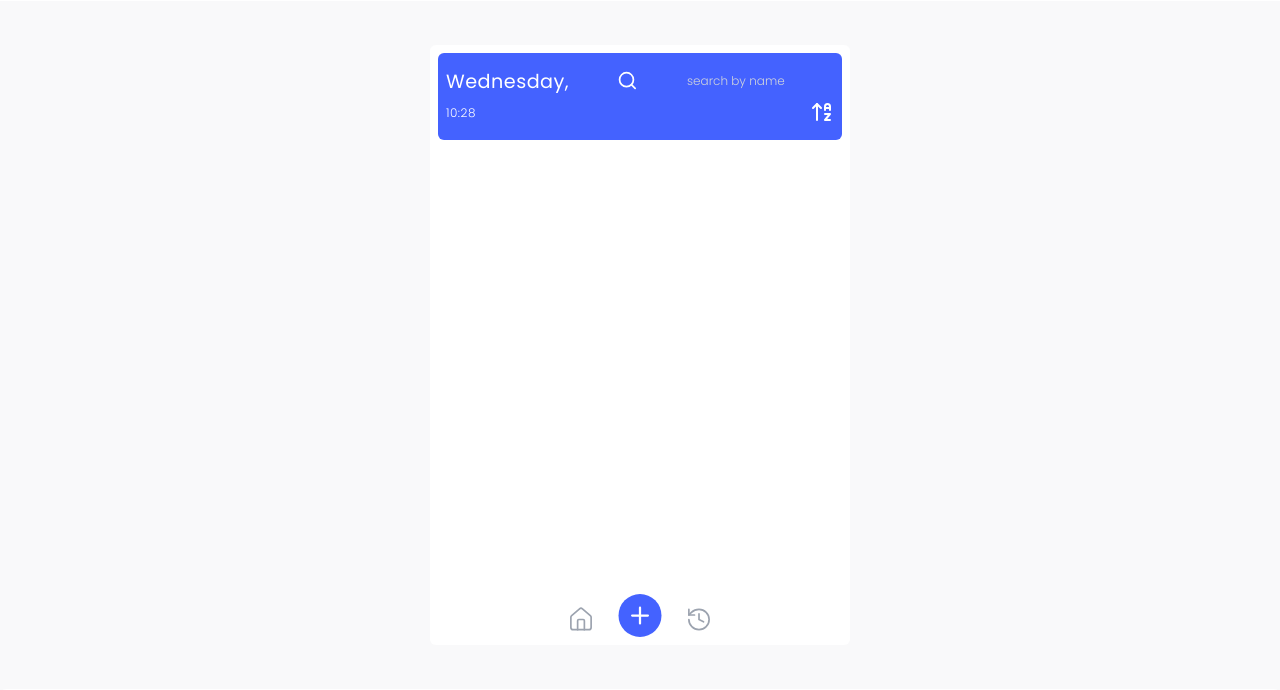
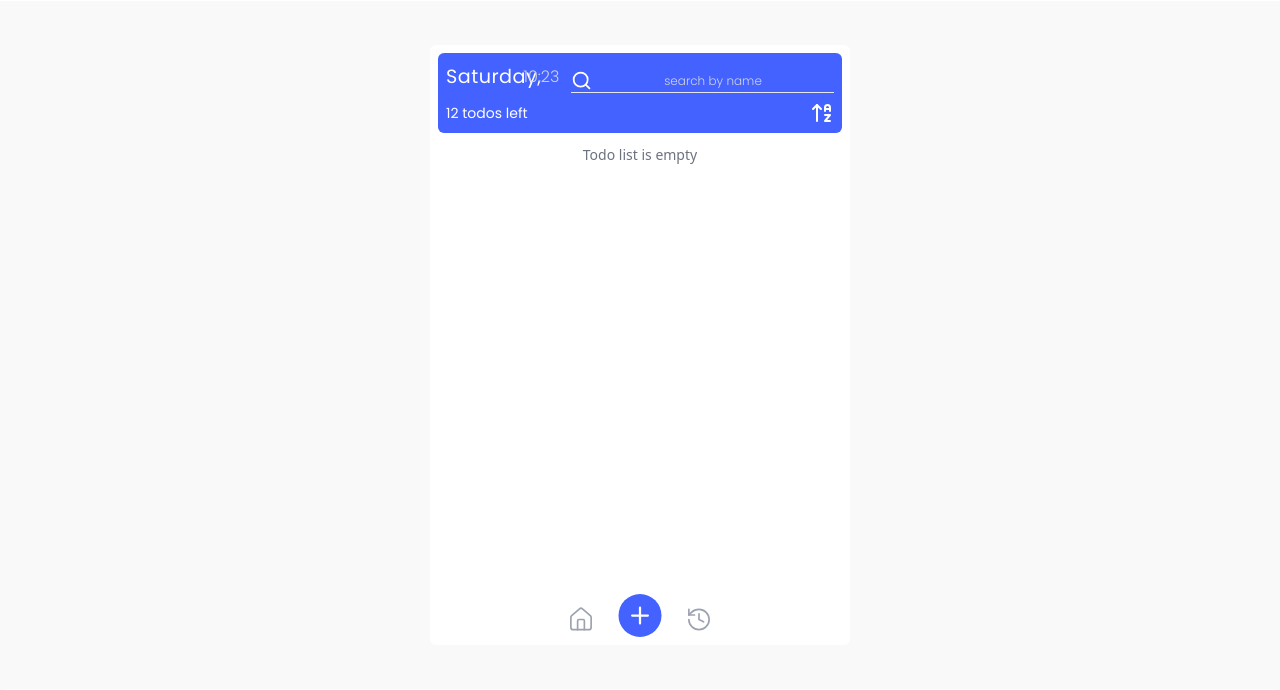
Before and after one commit to dennis2828/Taskly, a website with bundled scripts: page src/index.html in a window 1280 px wide. Both pictures are taken after a click on the icon 822 px from the left and 167 px from the top of the page. Shown: the part 55-745 px from the top of the page. Built offline with nearby package versions, Linux system fonts and the light colour scheme.

Commit message:
chore - fix

```diff
--- a/src/index.html
+++ b/src/index.html
@@ -63,16 +63,17 @@
         </header>
         <section class="container mx-auto flex items-center justify-center h-full lg:h-[86%]">
             <div class="relative bg-white p-2 rounded-md h-[600px] w-full md:max-w-[420px] ">
-                <div class="bg-darkBlue p-2 rounded-md flex flex-col gap-4 md:flex-row items-center md:gap-10">
-                    <p class="text-white text-[1.2em] tracking-wide font-poppins">Wednesday, <span class="text-xs font-poppins font-light">10:28</span></p>
-                    <div class="">
-                        <div class="flex flex-row-reverse items-center pt-2 justify-center">
-                            <input id="search-todo-input" autofocus class="outline-none peer bg-transparent placeholder:text-center text-gray-300 placeholder:text-gray-300 placeholder:text-xs font-poppins placeholder:font-light text-xs px-1 md:w-full" placeholder="search by name"/>
-                            <svg xmlns="http://www.w3.org/2000/svg" width="23" height="23" viewBox="0 0 24 24" fill="none" stroke="white" stroke-width="2" stroke-linecap="round" stroke-linejoin="round" class="lucide lucide-search peer-focus:animate-bounce"><circle cx="11" cy="11" r="8"/><path d="m21 21-4.3-4.3"/></svg>
-                        </div>
-                        <div class="flex items-center justify-end py-2">
-                            <svg id="sortAlphabetical" xmlns="http://www.w3.org/2000/svg" width="24" height="24" viewBox="0 0 24 24" fill="none" stroke="white" stroke-width="2" stroke-linecap="round" stroke-linejoin="round" class="lucide lucide-arrow-up-a-z cursor-pointer"><path d="m3 8 4-4 4 4"/><path d="M7 4v16"/><path d="M20 8h-5"/><path d="M15 10V6.5a2.5 2.5 0 0 1 5 0V10"/><path d="M15 14h5l-5 6h5"/></svg>
-                        </div>
+                <div class="bg-darkBlue p-2 rounded-md">
+                    <div class="flex items-center justify-between">
+                        <p class="text-white text-[1.2em] tracking-wide font-poppins" id="currentDay">Wednesday, <p id="currentHour" class="font-poppins font-light text-gray-300 -ml-6">10:28</p></p>
+                            <div class="flex flex-row-reverse items-center pt-2 justify-center border-b">
+                                <input id="search-todo-input" autofocus class="outline-none peer bg-transparent placeholder:text-center text-gray-300 placeholder:text-gray-300 placeholder:text-xs font-poppins placeholder:font-light text-xs px-1 md:w-full" placeholder="search by name"/>
+                                <svg xmlns="http://www.w3.org/2000/svg" width="23" height="23" viewBox="0 0 24 24" fill="none" stroke="white" stroke-width="2" stroke-linecap="round" stroke-linejoin="round" class="lucide lucide-search peer-focus:animate-bounce"><circle cx="11" cy="11" r="8"/><path d="m21 21-4.3-4.3"/></svg>
+                            </div>
+                    </div>
+                    <div class="flex items-center justify-between mt-2">
+                        <p class="font-poppins text-white text-sm" id="todosLeft">12 todos left</p>
+                        <svg id="sortAlphabetical" xmlns="http://www.w3.org/2000/svg" width="24" height="24" viewBox="0 0 24 24" fill="none" stroke="white" stroke-width="2" stroke-linecap="round" stroke-linejoin="round" class="lucide lucide-arrow-up-a-z cursor-pointer"><path d="m3 8 4-4 4 4"/><path d="M7 4v16"/><path d="M20 8h-5"/><path d="M15 10V6.5a2.5 2.5 0 0 1 5 0V10"/><path d="M15 14h5l-5 6h5"/></svg>
                     </div>
                 </div>
 
@@ -116,7 +117,7 @@
          </div>
 
          <div id="history-todo-modal" class="hidden absolute top-0 left-0 right-0 bottom-0 duration-100 items-center justify-center z-10">
-            <div id="history-modal-content" class="hidden relative bg-white p-2 rounded-md">
+            <div id="history-modal-content" class="hidden relative bg-white max-h-[300px] overflow-y-scroll p-2 rounded-md">
                <form id="history-todo-form" class="w-full sm:w-[300px]">
                     <div class="flex items-center gap-3 justify-between">
                         <p class="text-[1.5em] font-bold text-center">History</p>
--- a/src/js/index.js
+++ b/src/js/index.js
@@ -9,7 +9,7 @@ const openModalButton = document.querySelector("#open-modal");
 const historyTodoModal = document.querySelector("#history-todo-modal");
 const openHistoryModal = document.querySelector("#open-history-modal");
 const historyModalContent = document.querySelector("#history-modal-content");
-const closeHistoryModalButton = document.querySelector("#history-create-todo-modal");
+const closeHistoryModalButton = document.querySelector("#close-history-todo-modal");
 
 
 // Todo
@@ -17,6 +17,7 @@ const createTodoForm = document.querySelector("#create-todo-form");
 const todoInput = document.querySelector("#todo-input");
 const searchTodoInput = document.querySelector("#search-todo-input");
 const todoArea = document.querySelector("#todo-area");
+const todosLeft = document.querySelector("#todosLeft");
 
 // Other Buttons
 const sortAlphabetical = document.querySelector("#sortAlphabetical");
@@ -36,7 +37,9 @@ initializeUI(todos);
 // Event Listeners
 
 sortAlphabetical.addEventListener('click',()=>{
-    const sortedTodos = [...todos].sort((a, b) => a.name.localeCompare(b.name));
+    if(getTodos().length>0){
+
+    const sortedTodos = getTodos().sort((a, b) => a.name.localeCompare(b.name));
 
     console.log(sortedTodos);
 
@@ -60,6 +63,7 @@ sortAlphabetical.addEventListener('click',()=>{
                 `
             )
         });
+    }
 });
 lightMode.addEventListener("click",()=>{
     lightMode.classList.toggle("hidden");
@@ -169,6 +173,8 @@ closeHistoryModalButton.addEventListener("click",()=>{
 
 
 searchTodoInput.addEventListener("input", (e)=>{
+    console.log(e.currentTarget.value);
+
     const searchedName = e.currentTarget.value.trim();
 
     setTimeout(()=>{
@@ -176,6 +182,23 @@ searchTodoInput.addEventListener("input", (e)=>{
         initializeUI(results || []);
     },500);
 })
+
+
+function updateDateTime() {
+    const now = new Date();
+    const options = { weekday: 'long' };
+    const day = new Intl.DateTimeFormat('en-US', options).format(now);
+
+    const hours = now.getHours().toString().padStart(2, '0');
+    const minutes = now.getMinutes().toString().padStart(2, '0');
+    console.log(hours, minutes);
+
+    document.getElementById('currentDay').textContent = `${day}, `;
+    document.getElementById('currentHour').textContent=`${hours}:${minutes}`;
+}
+
+updateDateTime(); // Initial call
+setInterval(updateDateTime, 1000 * 60);
 
 
 export function initializeUI(todos) {
```
Also changed, not shown: src/css/output.css.
